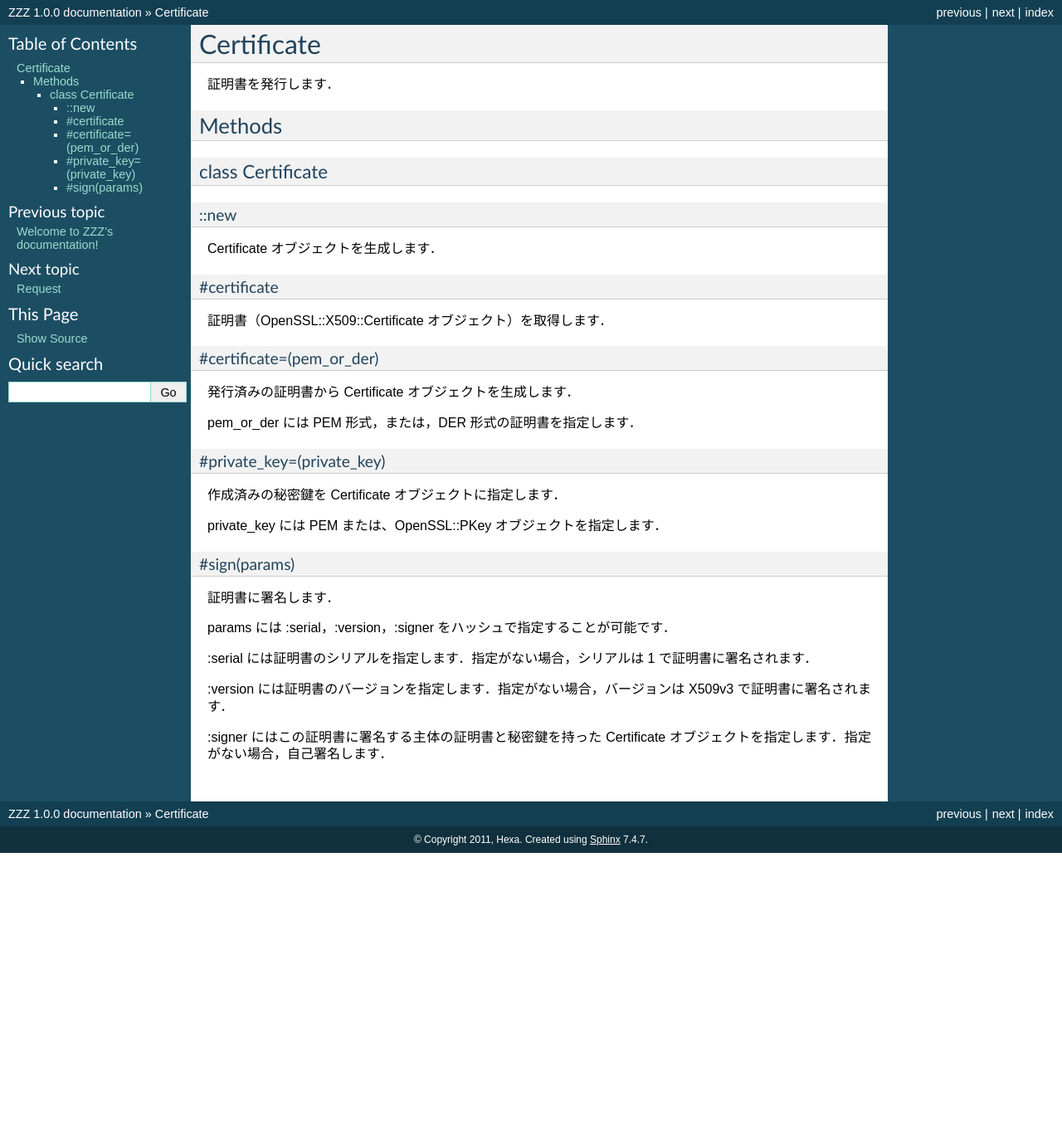
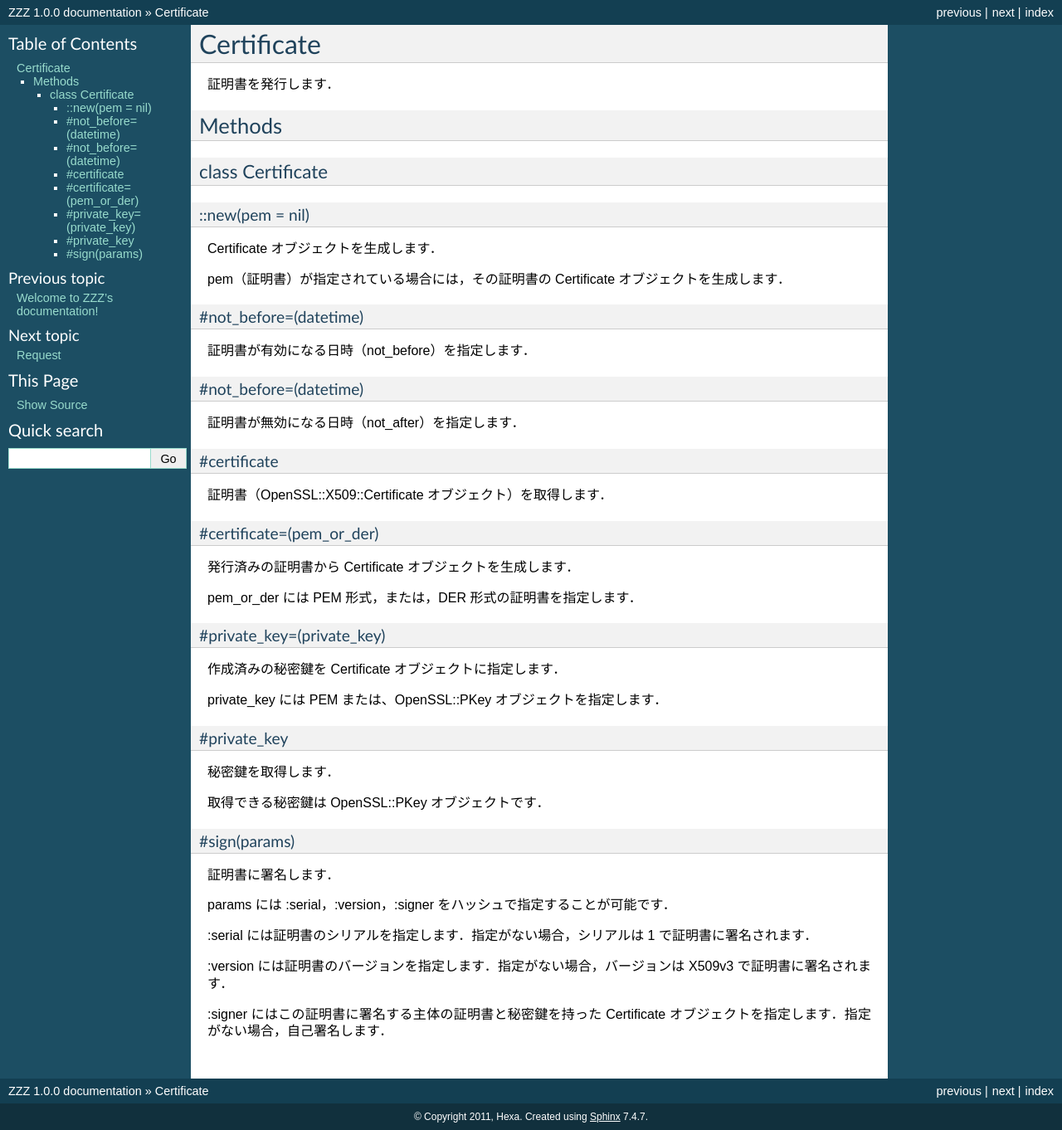
Before and after one commit to Hexa/ZZZ, a Sphinx documentation site: the page built from doc/source/certificate.rst, in a window 1280 px wide. Shown: the whole page at 83% size. Built offline with Sphinx 7.4.7, drawn with Linux system fonts in a browser that asks for light colours; before the commit the page ends 1028 px from its top, so only the background shows below that.

Commit message:
ドキュメントを更新した

```diff
--- a/doc/source/certificate.rst
+++ b/doc/source/certificate.rst
@@ -10,10 +10,25 @@ Methods
 class Certificate
 -----------------
 
-::new
-^^^^^
+::new(pem = nil)
+^^^^^^^^^^^^^^^^
 
 Certificate オブジェクトを生成します．
+
+pem（証明書）が指定されている場合には，その証明書の Certificate オブジェクトを生成します．
+
+
+#not_before=(datetime)
+^^^^^^^^^^^^^^^^^^^^^^
+
+証明書が有効になる日時（not_before）を指定します．
+
+
+#not_before=(datetime)
+^^^^^^^^^^^^^^^^^^^^^^
+
+証明書が無効になる日時（not_after）を指定します．
+
 
 #certificate
 ^^^^^^^^^^^^
@@ -34,6 +49,15 @@ pem_or_der には PEM 形式，または，DER 形式の証明書を指定しま
 
 private_key には PEM または、OpenSSL::PKey オブジェクトを指定します．
 
+
+#private_key
+^^^^^^^^^^^^
+
+秘密鍵を取得します．
+
+取得できる秘密鍵は OpenSSL::PKey オブジェクトです．
+
+
 #sign(params)
 ^^^^^^^^^^^^^
 
--- a/doc/source/request.rst
+++ b/doc/source/request.rst
@@ -10,10 +10,12 @@ Methods
 class Request
 -------------
 
-::new
-^^^^^
+::new(pem = nil)
+^^^^^^^^^^^^^^^^
 
 Request オブジェクトを生成します．
+
+pem（CSR）が指定されている場合には，その CSR の Request オブジェクトを生成します．
 
 #request
 ^^^^^^^^
```
Also changed, not shown: doc/source/crl.rst (+17 -2 lines).
